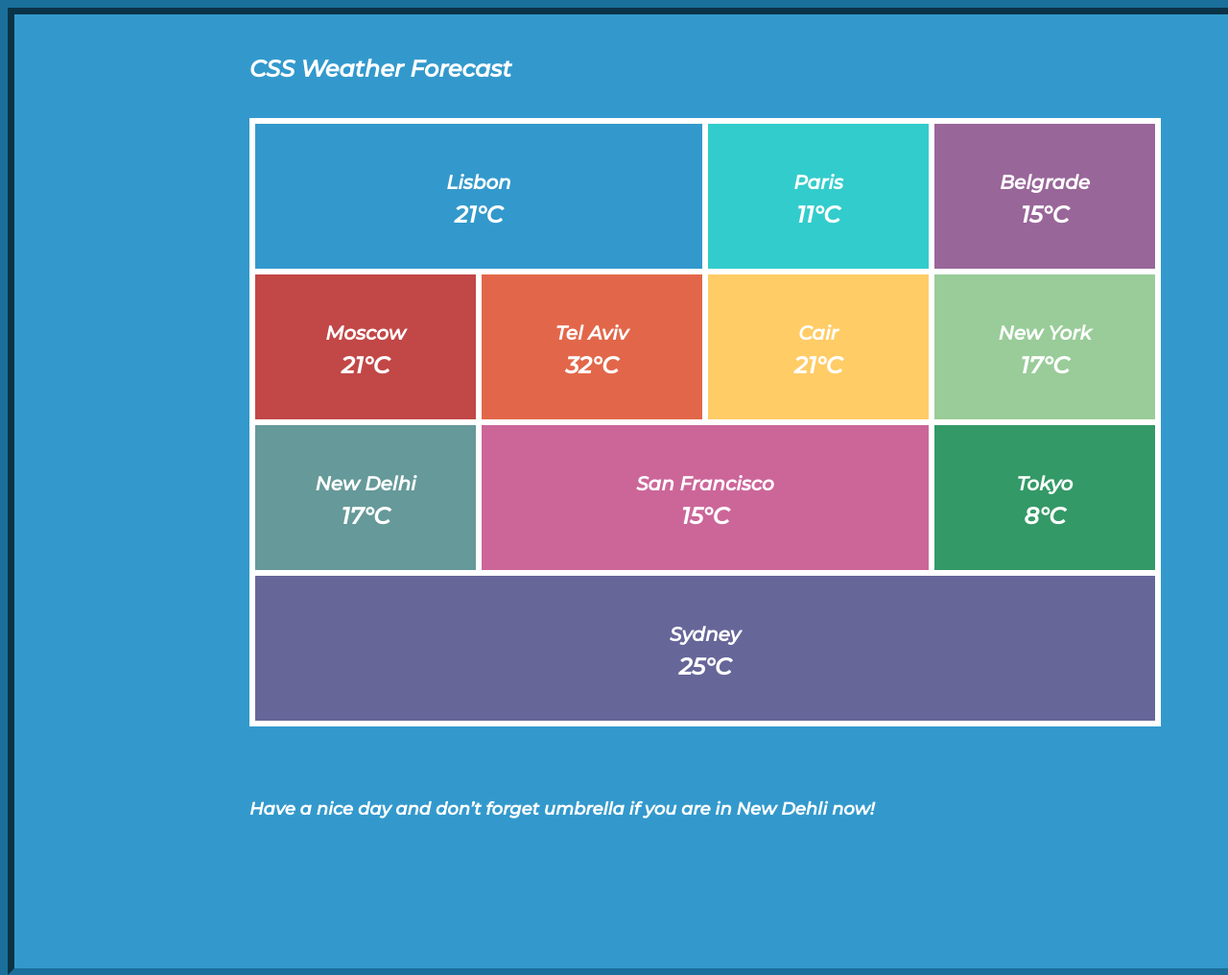
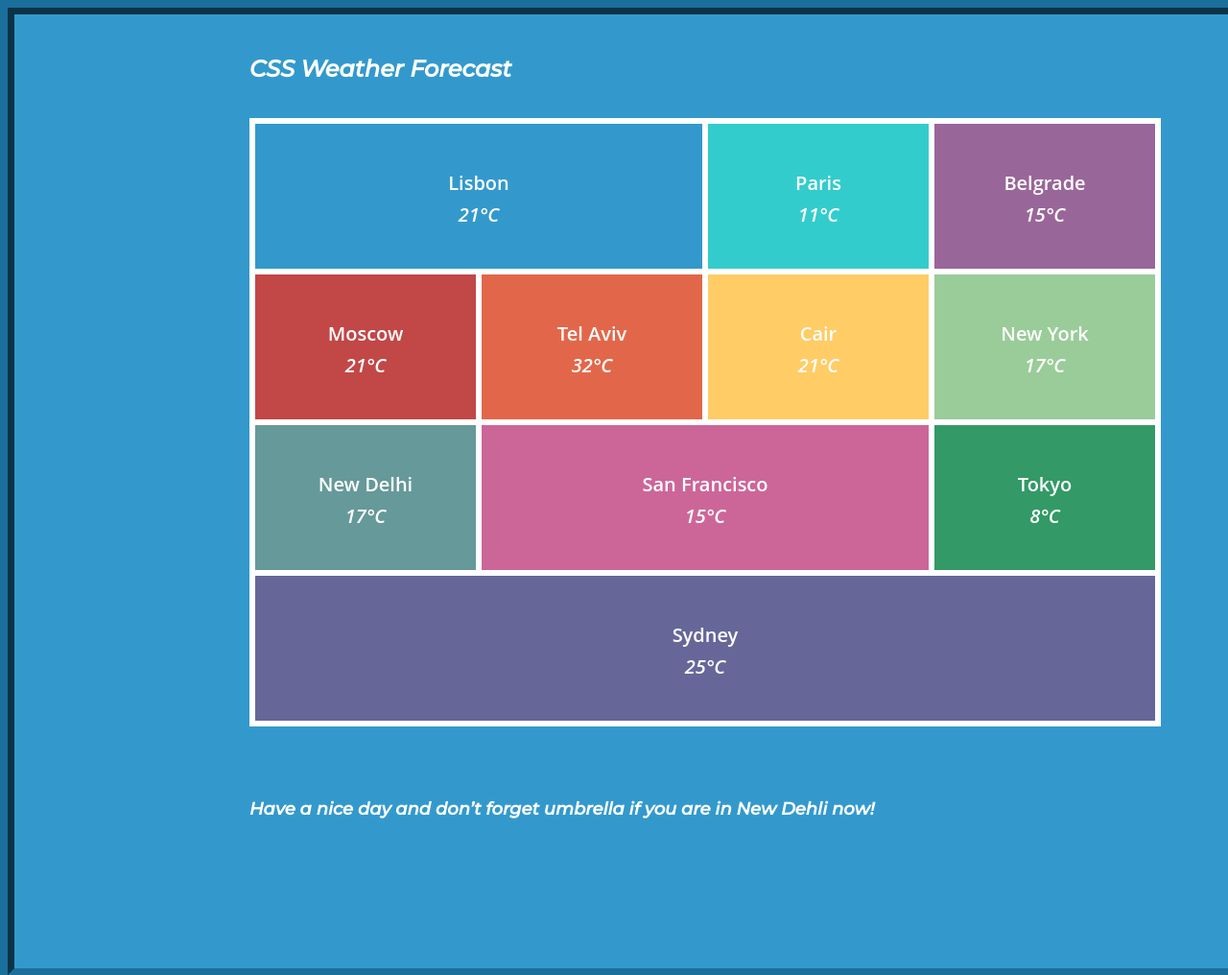
Before and after one commit to Katiasun/Lesson7_part2, a plain HTML site: page index.html in a window 1280 px wide. Shown: the top 1016 px of the page at 96% size. Drawn offline with Linux system fonts and the light colour scheme; some icons are missing.

Commit message:
dalated <i>

```diff
--- a/css/style.css
+++ b/css/style.css
@@ -41,7 +41,7 @@ li {
   padding-top: 45px;
 
   color: #ffffff;
-  font-family: "Open Sans" sans-serif;
+  font-family: "Open Sans",sans-serif;
   font-size: 20px;
   line-height: 33px;
   font-weight: 600;
@@ -96,7 +96,3 @@ li:hover {
   height: 25px;
   margin: 50px 500px 40px 245px;
 }
-i {
-  font-size: 24px;
-  font-family: "Open Sans" sans-serif;
-}
```
